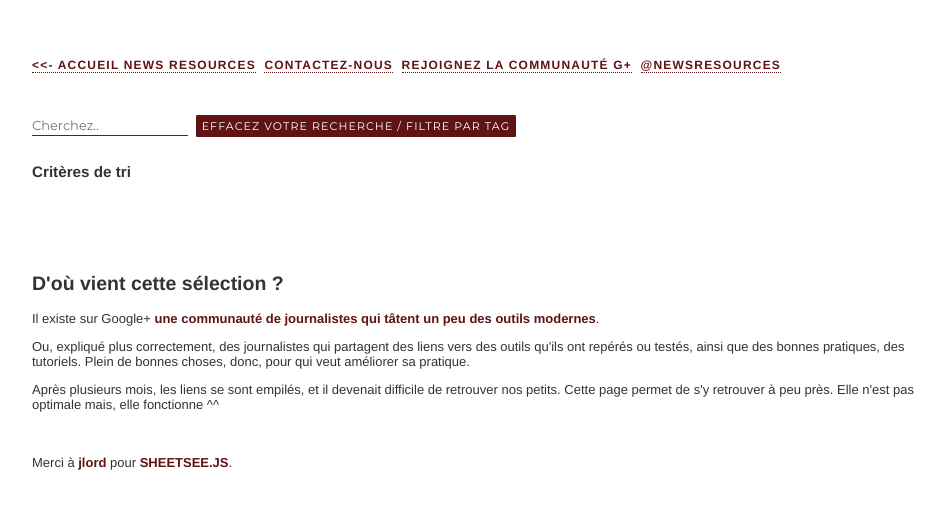
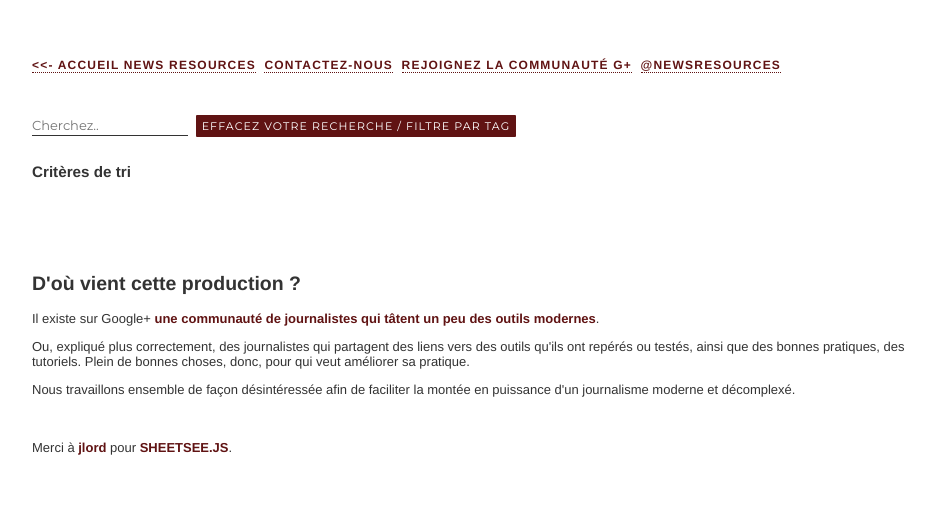
Before and after one commit to NewsResources/kml_geofiles_france_europe_monde, a plain HTML site: page index.html in a window 1280 px wide. Shown: the whole page, without its empty margins (158-1102 px from the left). Drawn offline with Linux system fonts and the light colour scheme; no server answers; a script that the page names is missing.

Commit message:
Modif présentation communauté

```diff
--- a/index.html
+++ b/index.html
@@ -61,11 +61,11 @@ alt="web stats"></a></div></noscript>
 		<div id="articleTable"></div>
 
     <div id="info">
-      <h2>D'où vient cette sélection ?</h2>
+      <h2>D'où vient cette production ?</h2>
 <p>Il existe sur Google+ <a href="https://plus.google.com/u/0/communities/116980293240150398389">une communauté de journalistes qui tâtent un peu des outils modernes</a>.</p>
 <p>Ou, expliqué plus correctement, des journalistes qui partagent des liens vers des outils qu'ils ont repérés ou testés,
 	ainsi que des bonnes pratiques, des tutoriels. Plein de bonnes choses, donc, pour qui veut améliorer sa pratique.</p>
-	<p> Après plusieurs mois, les liens se sont empilés, et il devenait difficile de retrouver nos petits. Cette page permet de s'y retrouver à peu près. Elle n'est pas optimale mais, elle fonctionne ^^</p>
+	<p>Nous travaillons ensemble de façon désintéressée afin de faciliter la montée en puissance d'un journalisme moderne et décomplexé.</p>
     </div>
 
 <span class='st_twitter_hcount' displayText='Tweet'></span>
```
